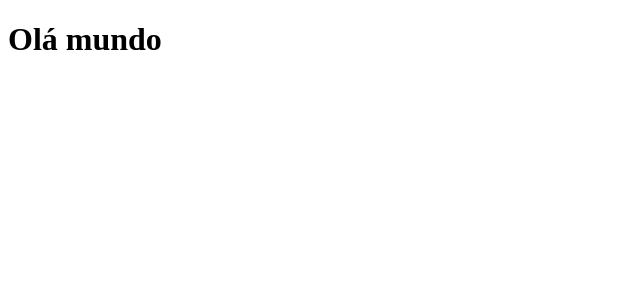
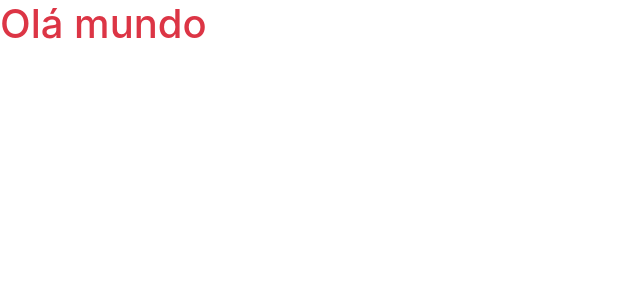
Before and after one commit to tligor/ecommerce_fullstack, a React (Create React App) app: page / in a window 1280 px wide. Shown: the top 300 px of the page, without its empty margins (0-640 px from the left). Built offline with nearby package versions, Linux system fonts and the light colour scheme.

Commit message:
configurando bs

```diff
--- a/src/App.js
+++ b/src/App.js
@@ -1,7 +1,9 @@
+import "bootstrap/dist/css/bootstrap.min.css"
+
 function App() {
   return (
     <div className="App">
-      <h1>Olá mundo</h1>
+      <h1 className="text-danger">Olá mundo</h1>
     </div>
   )
 }
```
